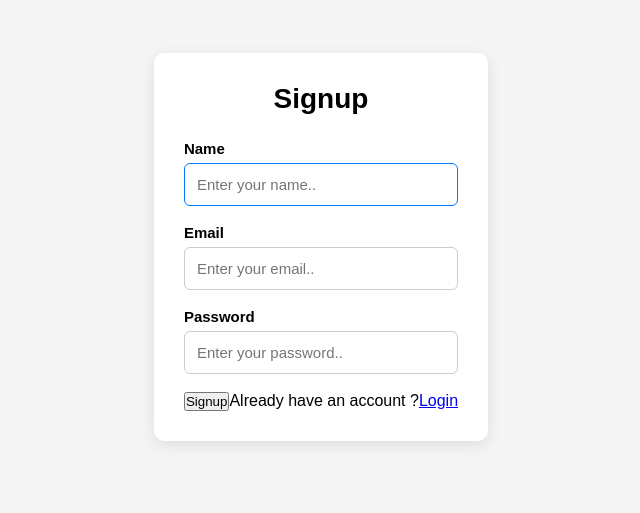
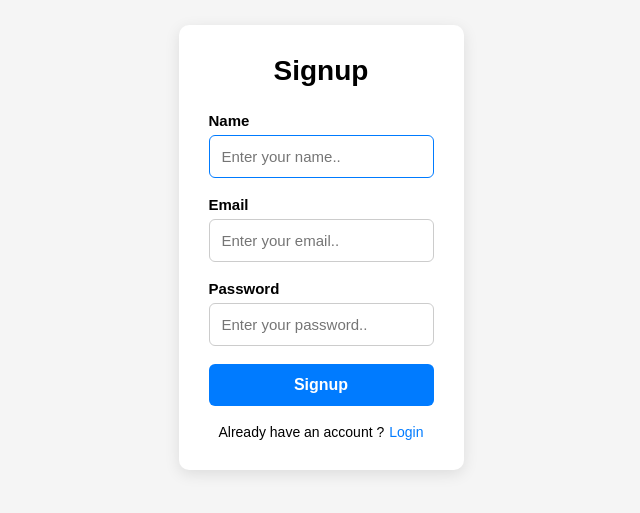
Before and after one commit to NarayanChetri/veggity, a React app in the folder frontend/: page /signup in a window 1280 px wide. Shown: the part 153-666 px from the top of the page, without its empty margins (319-959 px from the left). Built offline with nearby package versions, Linux system fonts and the light colour scheme; no server answers; the HTML template or start-up script is replaced by a standard one.

Commit message:
Fix CSS curly bracket syntax error

```diff
--- a/frontend/src/pages/Login.css
+++ b/frontend/src/pages/Login.css
@@ -48,13 +48,10 @@ input {
 input:focus {
   border-color: #007bff;
 }
-
-button {
 form button {
   position: static;
   width: 100%;
   padding: 12px;
-  margin-top: 5px;
   margin-top: 10px;
   border: none;
   border-radius: 6px;
--- a/frontend/src/pages/Signup.css
+++ b/frontend/src/pages/Signup.css
@@ -48,13 +48,10 @@ input {
 input:focus {
   border-color: #007bff;
 }
-
-button {
 form button {
   position: static;
   width: 100%;
   padding: 12px;
-  margin-top: 5px;
   margin-top: 10px;
   border: none;
   border-radius: 6px;
```
